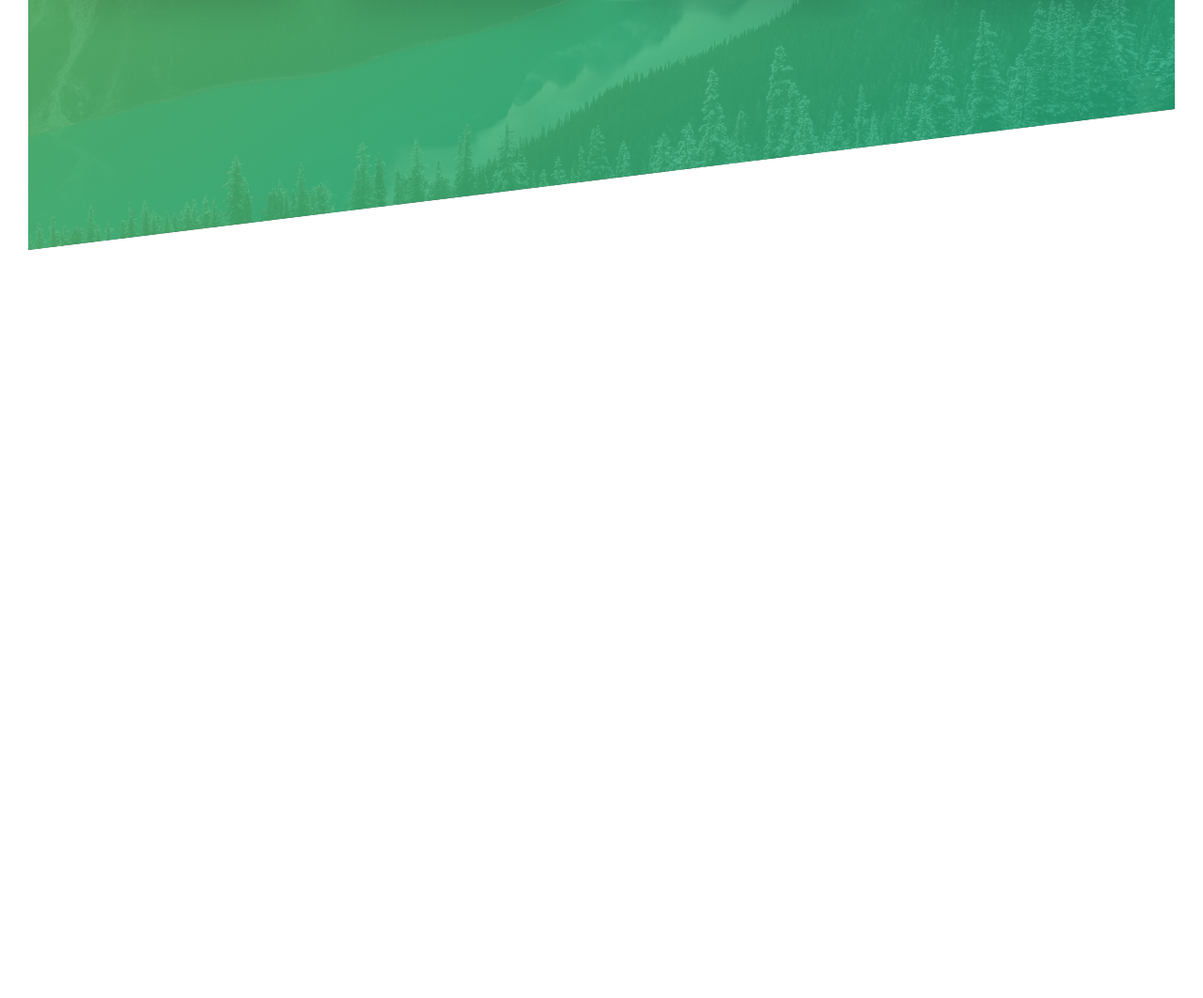
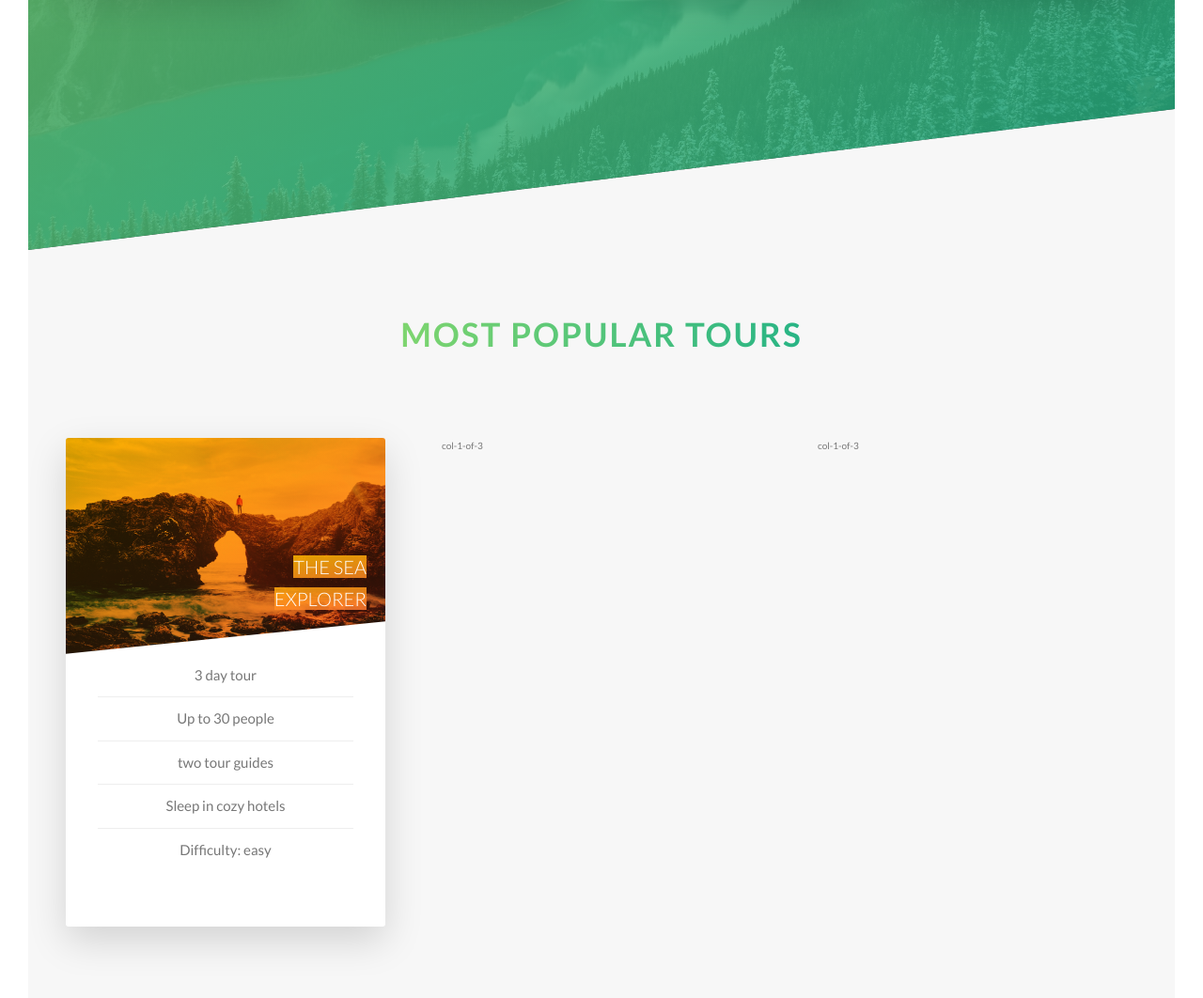
Before and after one commit to Ann-pixel/natours-portfolio, a website: page index.html in a window 1280 px wide. Shown: the part 2149-3211 px from the top of the page at 94% size. Before the commit the page ends 2415 px from the top, so only its background shows below. Drawn offline with Linux system fonts and the light colour scheme.

Commit message:
created a tours section. completed the first card-front. understood ways to rotate the card

```diff
--- a/index.html
+++ b/index.html
@@ -170,6 +170,52 @@
 
         </div>
     </section>
+    <section class="section-tours">
+        <div class="u-center-text u-margin-bottom-big">
+            <h2 class="heading-secondary">
+            Most popular tours
+            </h2>
+        </div>
+        <div class="row">
+            <div class="col-1-of-3">
+                <div class="card">
+                    <div class="card__side card__side--front">
+                        <div class="card__picture card__picture-1">
+                            &nbsp;
+                        </div>
+                        <h4 class="card__heading">
+                            <span class="card__heading-span--1">
+                                The sea explorer
+                            </span>
+
+                        </h4>
+                        <div class="card__details">
+                            <ul>
+                                <li>3 day tour</li>
+                                <li>Up to 30 people</li>
+                                <li>two tour guides</li>
+                                <li>Sleep in cozy hotels</li>
+                                <li>Difficulty: easy</li>
+                            </ul>
+                        </div>
+                    </div>
+                    <div class="card__side card__side--back card__side--back-1 ">
+                        Back
+                    </div>
+                </div>
+            </div>
+            <div class="col-1-of-3">
+                <div class="card2">
+                    col-1-of-3
+                    </div>
+            </div>
+            <div class="col-1-of-3">
+                <div class="card">
+                    col-1-of-3
+                    </div>
+            </div>
+        </div>
+    </section>
 </main>
     </body>
 </html>
--- a/sass/abstracts/_variables.scss
+++ b/sass/abstracts/_variables.scss
@@ -7,6 +7,11 @@
 $color-white: #fff;
 $color-black: #000;
 $color-grey-light-1: #f7f7f7;
+$color-secondary-light: #ffb900;
+$color-secondary-dark: #ff7730;
+$color-tertiary-light: #2998ff;
+$color-tertiary-dark: #5634fa;
+$color-grey-light-2: #eee;
 
 
 //FontSizes
--- /dev/null
+++ b/sass/components/_card.scss
@@ -0,0 +1,97 @@
+.card{
+    //perspective should be put on a parent element, to work on the child.
+    //creating an extra wrapper div around each card, so the dimensions of the card and the parent div are the same.
+    perspective: 150rem;
+    -moz-perspective: 200rem; //so it works on mozilla
+    position: relative;
+    height: 52rem;
+    &__side{
+
+        height: 52rem;
+
+        font-size: 3rem;
+        transition: all .8s ease;
+        position: absolute;
+        top:0;
+        left: 0;
+        width: 100%;
+        backface-visibility: hidden;
+        border-radius: 3px;
+        overflow: hidden;
+        box-shadow: 0 1.5rem 4rem rgba($color-black, 0.15);
+        &--front{
+            background-color: $color-white;
+        }
+        &--back{
+            transform: rotateY(180deg);
+            &-1{
+                background-image:linear-gradient(to right bottom, $color-secondary-light, $color-secondary-dark);
+            }
+        }
+    }
+
+    &:hover &__side--front{
+        transform: rotateY(-180deg);
+    }
+    &:hover &__side--back{
+        transform: rotateY(0deg);
+    }
+    &__picture{
+        background-size: cover;
+        height: 23rem;
+        background-blend-mode: multiply;
+        clip-path: polygon(0 0, 100% 0, 100% 85%, 0 100%);
+        -webkit-clip-path: polygon(0 0, 100% 0, 100% 85%, 0 100%);
+        clip-path: polygon(0 0, 100% 0, 100% 85%, 0 100%);
+
+        &-1{
+            background-image: linear-gradient(to right bottom, $color-secondary-light, $color-secondary-dark),
+            url(../img/nat-5.jpg);
+        }
+        &-2{
+            background-image: url(../img/nat-5.jpg);
+            }
+        &-3{
+            background-image: url(../img/nat-5.jpg);
+            }
+    }
+    &__heading{
+        font-size: 2rem;
+        font-weight: 300;
+        text-transform: uppercase;
+        color: $color-white;
+        width: 45%;
+        position: absolute;
+        top: 12rem;
+        right: 2rem;
+        text-align: right;
+    }
+    &__heading-span{
+        padding: 1rem 1.5rem;
+        -webkit-box-decoration-break: clone;
+        box-decoration-break: clone;
+
+        &--1{
+            background-image: linear-gradient(to right bottom, rgba($color-secondary-light, .85), rgba($color-secondary-dark, .85));
+        }
+    }
+
+    &__details{
+        ul{
+            list-style: none;
+            width: 80%;
+            margin:0 auto;
+
+        li{
+            text-align: center;
+            font-size: 1.5rem;
+            padding: 1rem;
+            text-align: center;
+            &:not(:last-child){
+                border-bottom: 1px solid $color-grey-light-2;
+            }
+        }
+        }
+    }
+
+}
--- a/sass/layout/_header.scss
+++ b/sass/layout/_header.scss
@@ -7,6 +7,7 @@
     url(../img/hero.jpg);
     background-size: cover; /* always fits the element (bk img) in the viewport or the parent element*/
     background-position: top;
+    -webkit-clip-path: polygon(0 0, 100% 0, 100% 75vh, 0 100% );
     clip-path: polygon(0 0, 100% 0, 100% 75vh, 0 100% );
     position: relative;
 
--- a/sass/main.scss
+++ b/sass/main.scss
@@ -14,3 +14,4 @@
 @import "layout/grid";
 @import "layout/header";
 @import "components/feature-box";
+@import "components/card";
--- a/sass/pages/_home.scss
+++ b/sass/pages/_home.scss
@@ -21,3 +21,8 @@
     }
 
 }
+.section-tours{
+    background-color: $color-grey-light-1;
+    padding: 25rem 0 50rem 0;
+    margin-top: -11.5rem;
+}
```
Also changed, not shown: css/style.css.
